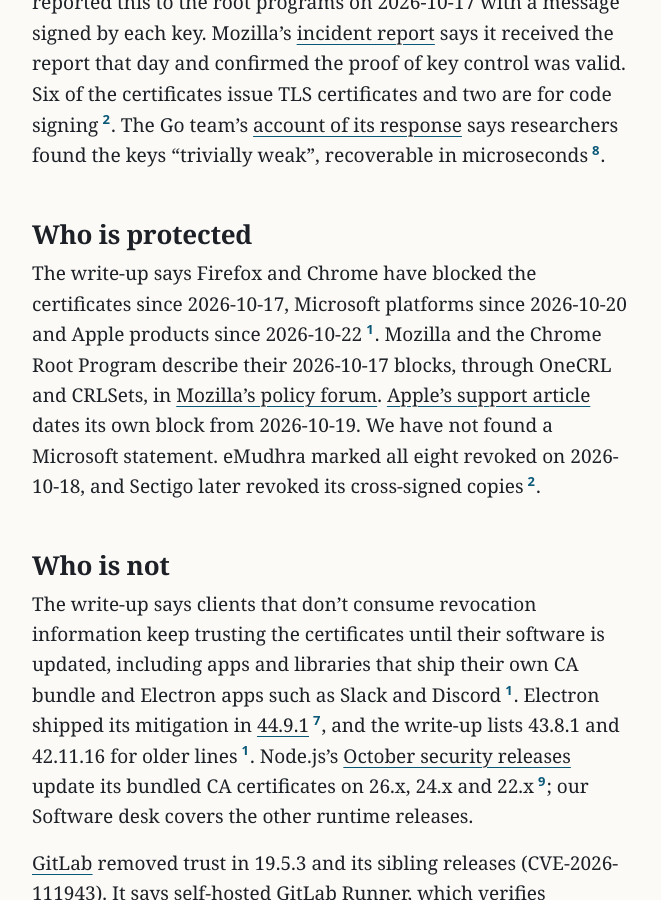
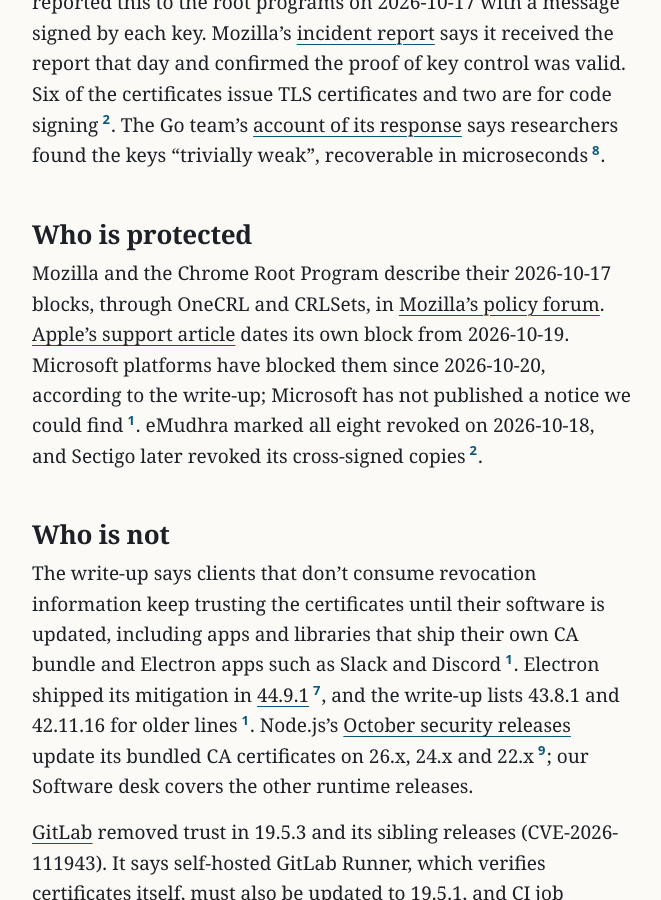
Before and after one commit to northwind-press/northwind-press.github.io, a Jekyll site: the page built from _posts/2026-11-02-emudhra-ca-compromise.md, in a window 1280 px wide and 900 px high, scrolled down 752 px. Shown: the whole window, without its empty margins (308-969 px from the left). Built offline with Jekyll 4.4.1, drawn with Linux system fonts in a browser that asks for light colours.

Commit message:
Desk edit: Microsoft date per editor wording; drop the write-up's 10-22 Apple date in favour of Apple's own 10-19 (T-70)
Co-Authored-By: Claude Opus 5.5 <noreply@anthropic.com>

```diff
--- a/_posts/2026-11-02-emudhra-ca-compromise.md
+++ b/_posts/2026-11-02-emudhra-ca-compromise.md
@@ -55,7 +55,7 @@ The private keys of eight eMudhra intermediate certificate authority (CA) certif
 
 ## Who is protected
 
-The write-up says Firefox and Chrome have blocked the certificates since 2026-10-17, Microsoft platforms since 2026-10-20 and Apple products since 2026-10-22{% include cite.html n=1 %}. Mozilla and the Chrome Root Program describe their 2026-10-17 blocks, through OneCRL and CRLSets, in [Mozilla's policy forum](https://groups.google.com/a/mozilla.org/g/dev-security-policy/c/0R3XLJL6FuE). [Apple's support article](https://support.apple.com/en-us/149555) dates its own block from 2026-10-19. We have not found a Microsoft statement. eMudhra marked all eight revoked on 2026-10-18, and Sectigo later revoked its cross-signed copies{% include cite.html n=2 %}.
+Mozilla and the Chrome Root Program describe their 2026-10-17 blocks, through OneCRL and CRLSets, in [Mozilla's policy forum](https://groups.google.com/a/mozilla.org/g/dev-security-policy/c/0R3XLJL6FuE). [Apple's support article](https://support.apple.com/en-us/149555) dates its own block from 2026-10-19. Microsoft platforms have blocked them since 2026-10-20, according to the write-up; Microsoft has not published a notice we could find{% include cite.html n=1 %}. eMudhra marked all eight revoked on 2026-10-18, and Sectigo later revoked its cross-signed copies{% include cite.html n=2 %}.
 
 ## Who is not
 
```
